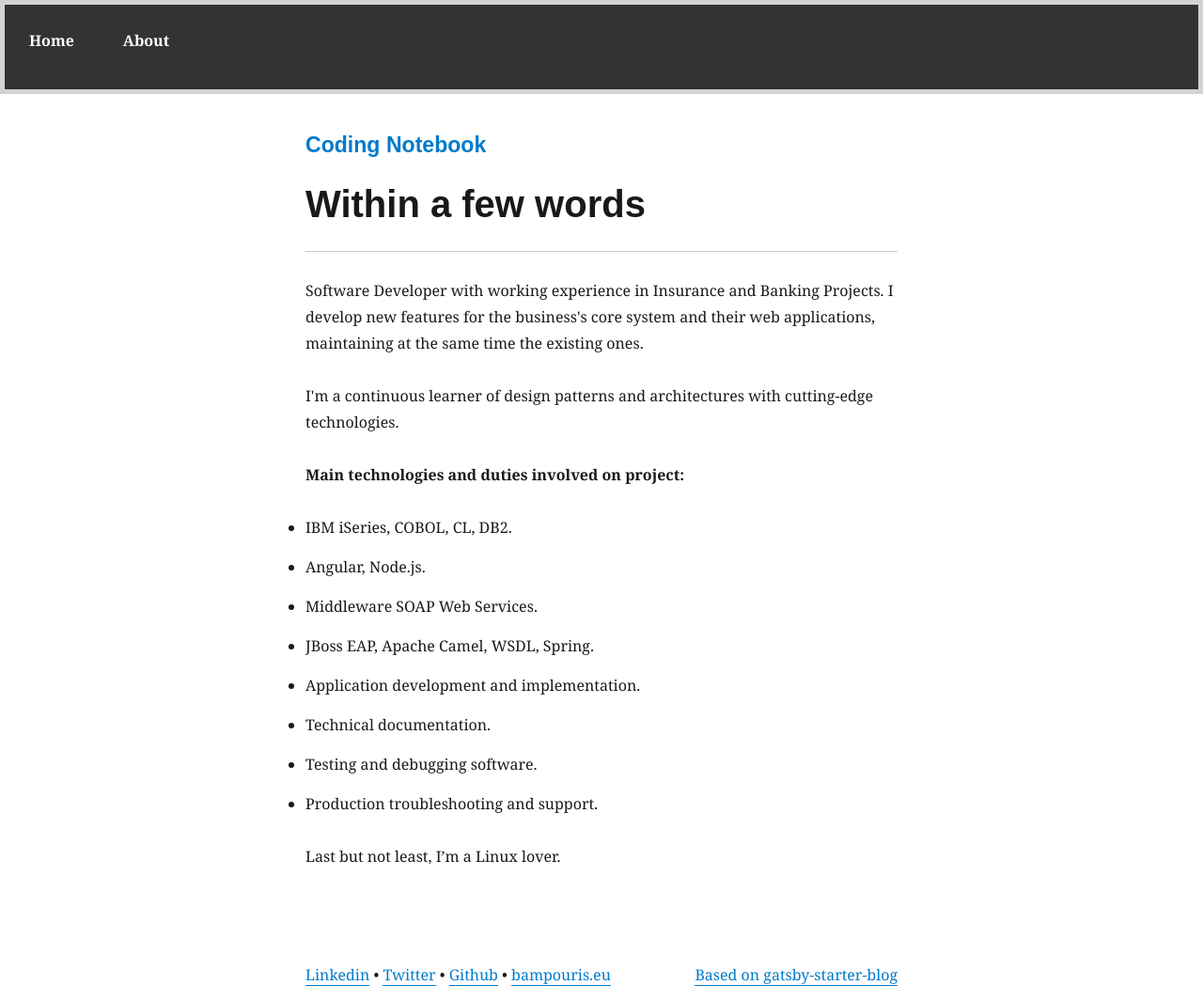
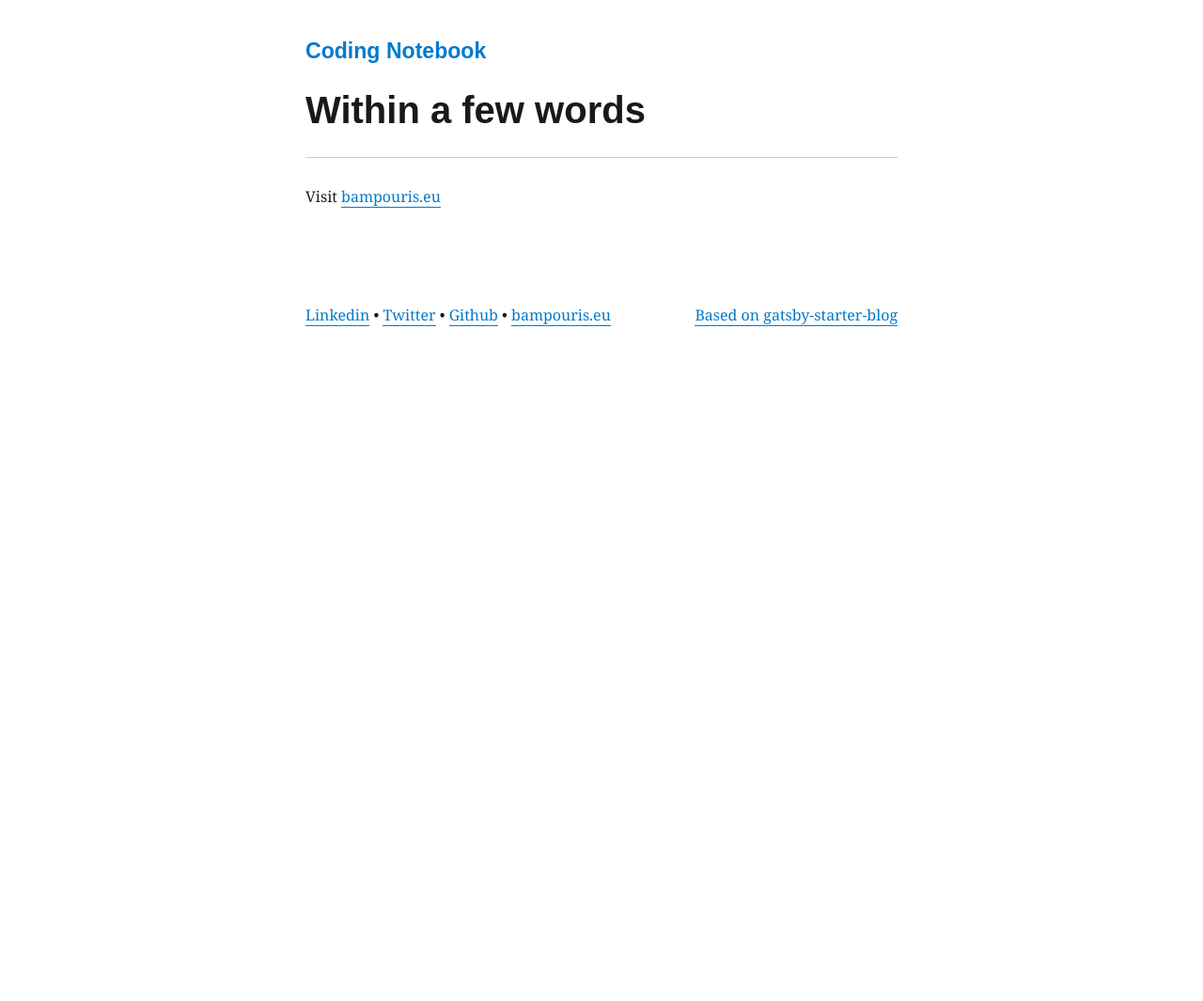
Before and after one commit to theoklitosBam7/coding-notebook, a Gatsby site: page /about in a window 1280 px wide. Shown: the whole page at 94% size. After the commit the page ends 800 px from the top, so only its background shows below. Built offline with nearby package versions, Linux system fonts and the light colour scheme; Gatsby itself is replaced by a stand-in of ours; some packages are replaced by stand-ins of ours.

Commit message:
feat: remove nav bar

```diff
--- a/src/components/Layout.js
+++ b/src/components/Layout.js
@@ -2,7 +2,6 @@ import React from 'react'
 import { Link } from 'gatsby'
 
 import { rhythm, scale } from '../utils/typography'
-import NavBar from './NavBar'
 
 class Layout extends React.Component {
   render() {
@@ -54,8 +53,6 @@ class Layout extends React.Component {
       )
     }
     return (
-      <div>
-        <NavBar />
       <div
         style={{
           marginLeft: 'auto',
@@ -67,7 +64,6 @@ class Layout extends React.Component {
         {header}
         {children}
       </div>
-      </div>
     )
   }
 }
--- a/src/pages/about.js
+++ b/src/pages/about.js
@@ -23,20 +23,7 @@ class About extends React.Component {
         />
         <h1>Within a few words</h1>
         <hr />
-        <p>Software Developer with working experience in Insurance and Banking Projects. I develop new features for the business's core system and their web applications, maintaining at the same time the existing ones.</p>
-        <p>I'm a continuous learner of design patterns and architectures with cutting-edge technologies.</p>
-        <p><strong>Main technologies and duties involved on project:</strong></p>
-        <ul>
-          <li>IBM iSeries, COBOL, CL, DB2.</li>
-          <li>Angular, Node.js.</li>
-          <li>Middleware SOAP Web Services.</li>
-          <li>JBoss EAP, Apache Camel, WSDL, Spring.</li>
-          <li>Application development and implementation.</li>
-          <li>Technical documentation.</li>
-          <li>Testing and debugging software.</li>
-          <li>Production troubleshooting and support.</li>
-        </ul>
-        <p>Last but not least, I’m a Linux lover.</p>
+        Visit <a href="https://www.bampouris.eu/" target="_blank">bampouris.eu</a>
         <Footer />
       </Layout>
     )
```
Lines whose indentation alone changed are shown as unchanged.
